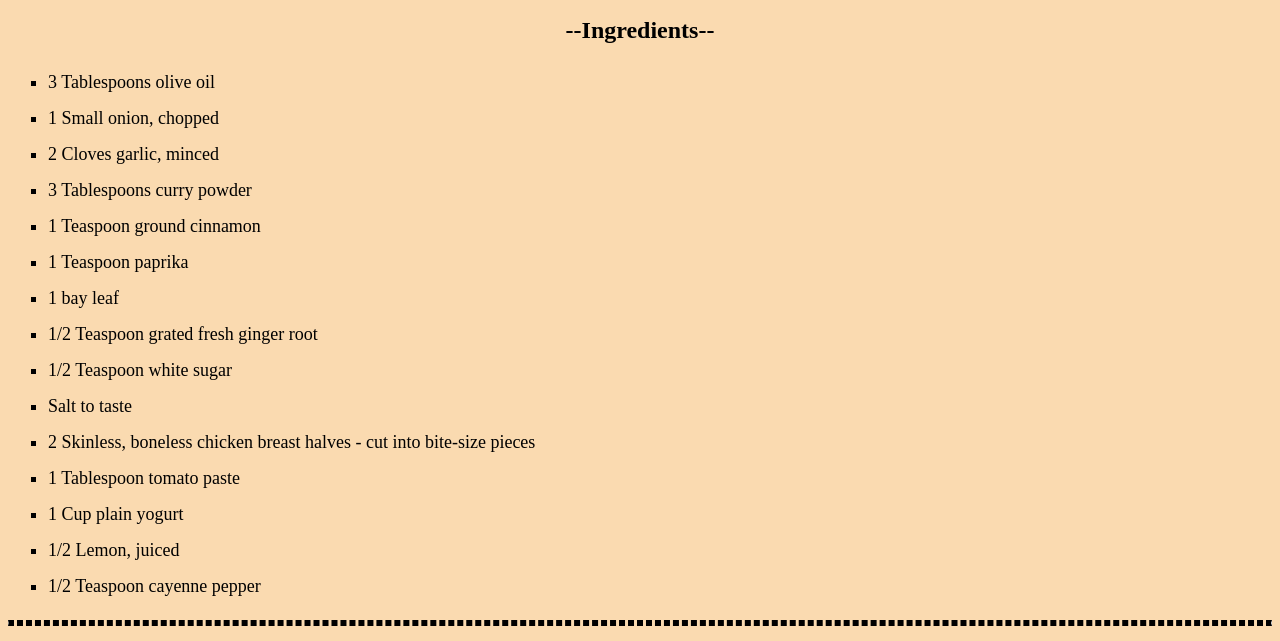
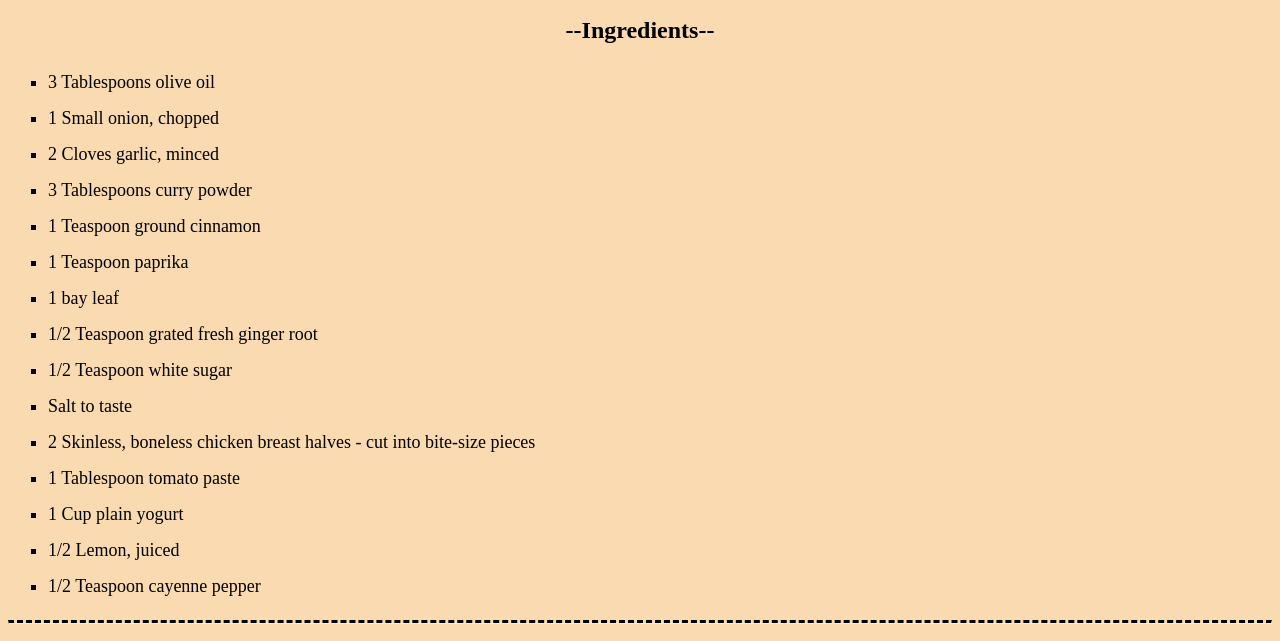
Before and after one commit to baldx/odin-recipes, a plain HTML site: page curry.html in a window 1280 px wide. Shown: the part 154-795 px from the top of the page. Drawn offline with Linux system fonts and the light colour scheme.

Commit message:
removing border-botom for hr

```diff
--- a/style1.css
+++ b/style1.css
@@ -11,8 +11,6 @@ ol>li {
 hr {
     border-top: 1px solid black;
     border-top: dashed;
-    border-bottom: 1px solid black;
-    border-bottom: dashed;
 }
 li {
     font-size: large;
```
